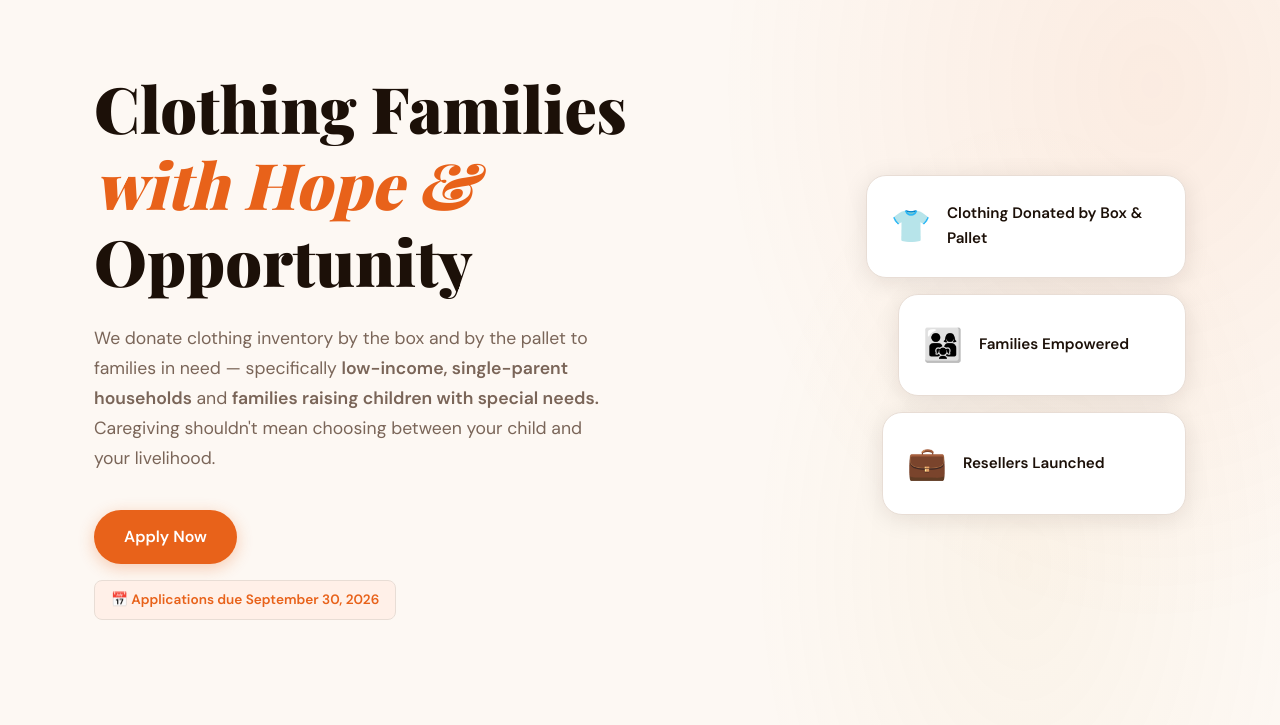
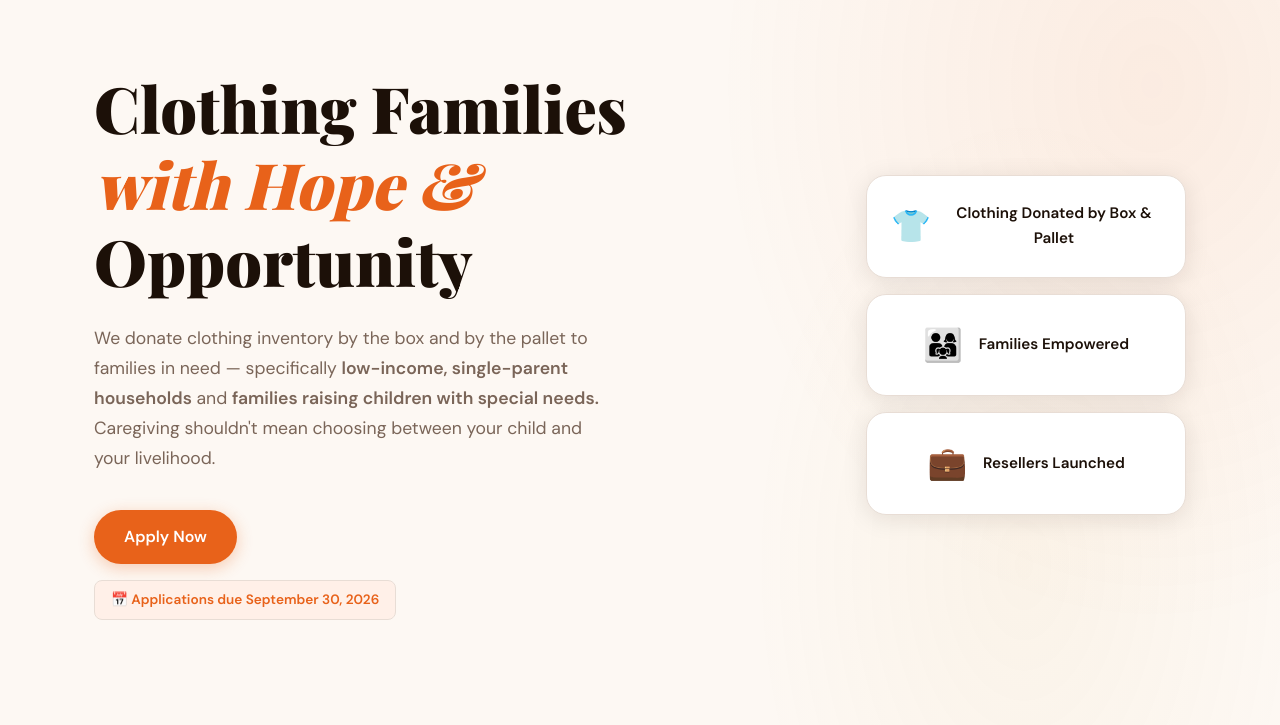
Before and after one commit to susanear-afk/pallet-of-hope, a plain HTML site: page pallet-of-hope/index.html in a window 1280 px wide. Shown: the part 75-800 px from the top of the page. Drawn offline with nearby package versions, Linux system fonts and the light colour scheme; a web font is replaced by a local one.

Commit message:
Add files via upload
style update 3 rectangles

```diff
--- a/pallet-of-hope/css/style.css
+++ b/pallet-of-hope/css/style.css
@@ -238,6 +238,7 @@ p { font-size: 1.05rem; color: var(--text-light); }
   position: relative;
   z-index: 1;
   animation: fadeUp 0.8s 0.2s ease both;
+  align-items: stretch;
 }
 
 .hero-card {
@@ -248,15 +249,18 @@ p { font-size: 1.05rem; color: var(--text-light); }
   box-shadow: var(--shadow);
   display: flex;
   align-items: center;
+  justify-content: center;
   gap: 16px;
   transition: transform 0.3s;
+  width: 100%;
+  min-height: 80px;
 }
-.hero-card:hover { transform: translateX(8px); }
+.hero-card:hover { transform: translateX(4px); }
 .card-1 { margin-left: 0; }
-.card-2 { margin-left: 32px; }
-.card-3 { margin-left: 16px; }
-.card-icon { font-size: 2rem; }
-.card-label { font-weight: 600; color: var(--dark); font-size: 0.95rem; }
+.card-2 { margin-left: 0; }
+.card-3 { margin-left: 0; }
+.card-icon { font-size: 2rem; flex-shrink: 0; }
+.card-label { font-weight: 600; color: var(--dark); font-size: 0.95rem; text-align: center; }
 
 /* ===========================
    BUTTONS
```
